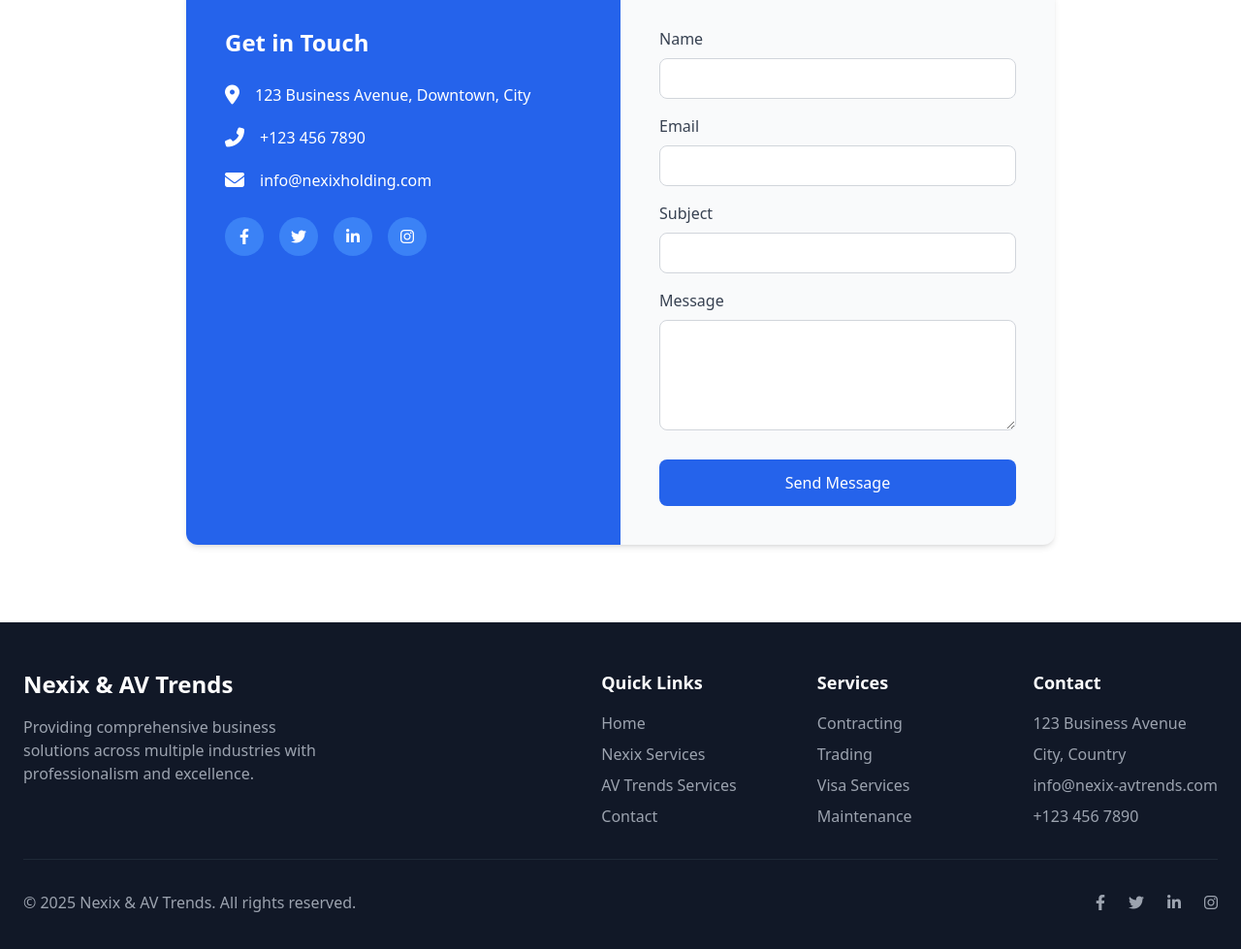
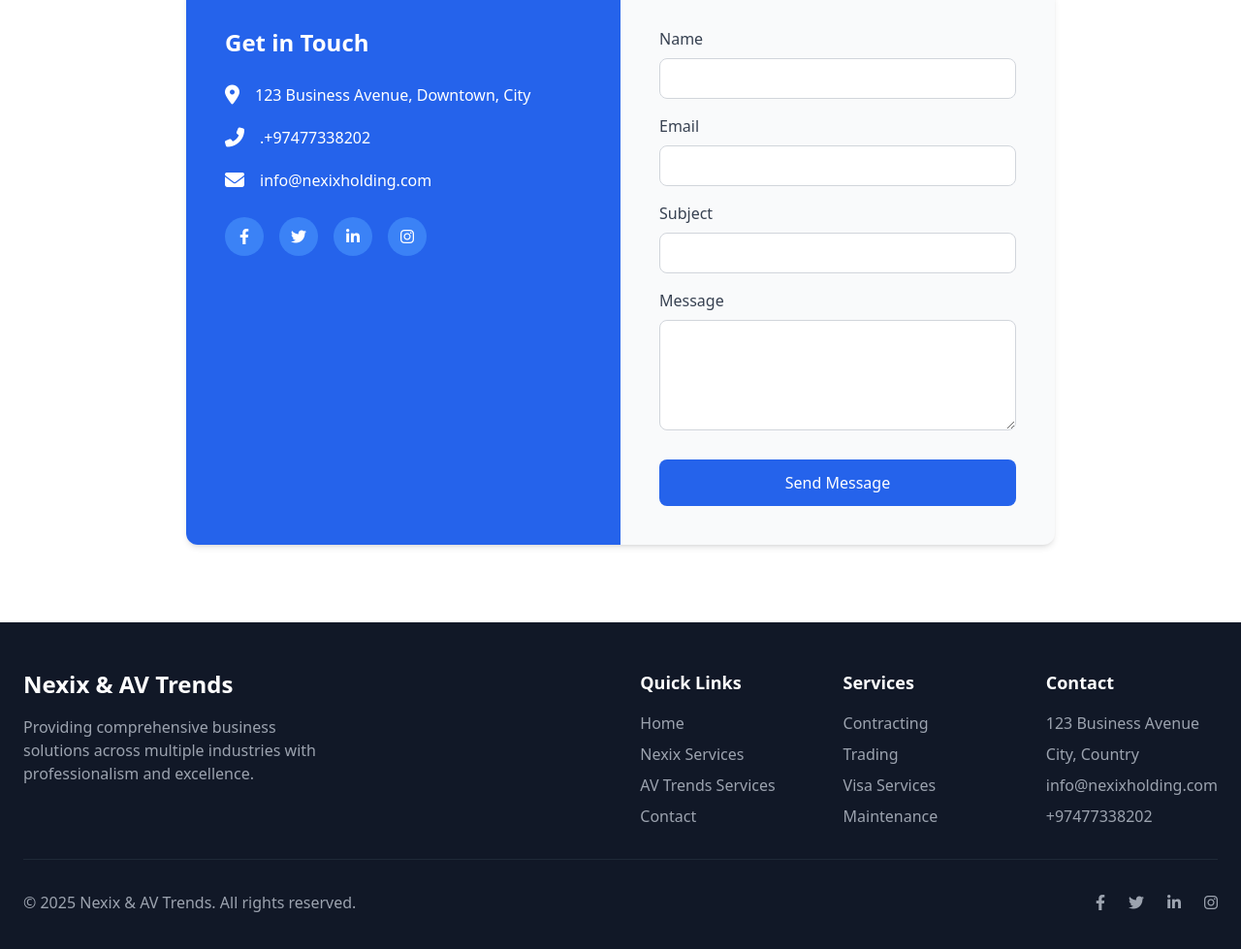
Before and after one commit to thekingsmakers/pilot, a plain HTML site: page index2.html in a window 1280 px wide. Shown: the part 3242-4221 px from the top of the page at 97% size. Drawn offline with nearby package versions, Linux system fonts and the light colour scheme.

Commit message:
Update index2.html

```diff
--- a/index2.html
+++ b/index2.html
@@ -350,7 +350,7 @@
                             </div>
                             <div class="flex items-center mb-4">
                                 <i class="fas fa-phone-alt mr-4 text-xl"></i>
-                                <p>+123 456 7890</p>
+                                <p>.+97477338202</p>
                             </div>
                             <div class="flex items-center">
                                 <i class="fas fa-envelope mr-4 text-xl"></i>
@@ -436,8 +436,8 @@
                         <ul class="space-y-2">
                             <li class="text-gray-400">123 Business Avenue</li>
                             <li class="text-gray-400">City, Country</li>
-                            <li class="text-gray-400">info@nexix-avtrends.com</li>
-                            <li class="text-gray-400">+123 456 7890</li>
+                            <li class="text-gray-400">info@nexixholding.com</li>
+                            <li class="text-gray-400">+97477338202</li>
                         </ul>
                     </div>
                 </div>
```
